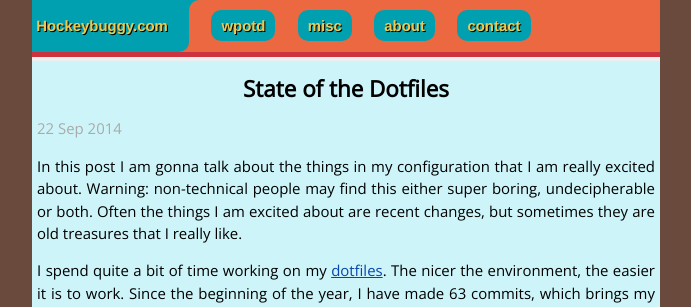
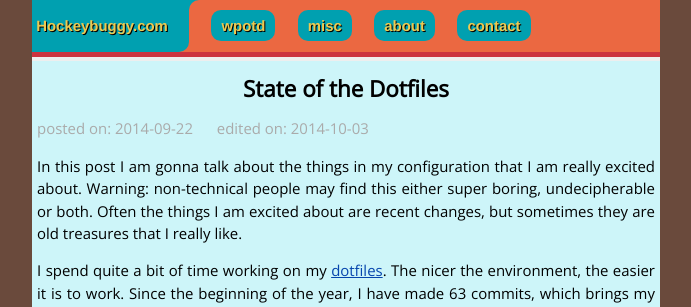
Before and after one commit to hockeybuggy/hockeybuggy.com, a Jekyll site: the page built from _posts/2014-09-22-misc_7VBiYkyD.md, in a window 1280 px wide. Shown: the top 307 px of the page, without its empty margins (294-985 px from the left). Built offline with Jekyll 4.4.1, drawn with Linux system fonts in a browser that asks for light colours; nearby versions of some CDN libraries; Markdown is read by kramdown in place of the engine named in the settings.

Commit message:
Added edit date and chaged post date to ISO8601

```diff
--- a/_layouts/post.html
+++ b/_layouts/post.html
@@ -4,9 +4,20 @@ layout: default
 
 <article>
 <h1>{{ page.title }}</h1>
-<time class="low-importance" datetime="{{ page.date }}">
-    {{ page.date | date_to_string }}
+
+<div id="post-date">
+posted on:
+<time datetime="{{ page.date }}">
+    {{ page.date | date: "%F" }}
 </time>
+
+{% if page.editdate %}
+edited on:
+<time datetime="{{ page.editdate }}">
+    {{ page.editdate | date: "%F" }}
+</time>
+{% endif %}
+</div>
 
 <div class="post">
 {{ content }}
--- a/_posts/2014-09-22-misc_7VBiYkyD.md
+++ b/_posts/2014-09-22-misc_7VBiYkyD.md
@@ -2,6 +2,7 @@
 layout: post
 title: "State of the Dotfiles"
 date: 2014-09-22
+editdate: '2014-10-03'
 categories: misc
 author: Douglas Anderson
 ---
--- a/static/css/main.css
+++ b/static/css/main.css
@@ -136,8 +136,12 @@ a:hover, a:focus  { color: #0161FD; }
   text-shadow: none;
 }
 
-.site .low-importance {
+#post-date {
   color: #aaa;
+}
+
+#post-date time {
+  padding-right: 20px;
 }
 
 .site .divider {
@@ -207,6 +211,7 @@ ul.posts li {
   clear: both;
 }
 
+# Dates on the listing page
 ul.posts .date {
   color: #aaa;
   font-size: 80%;
```
